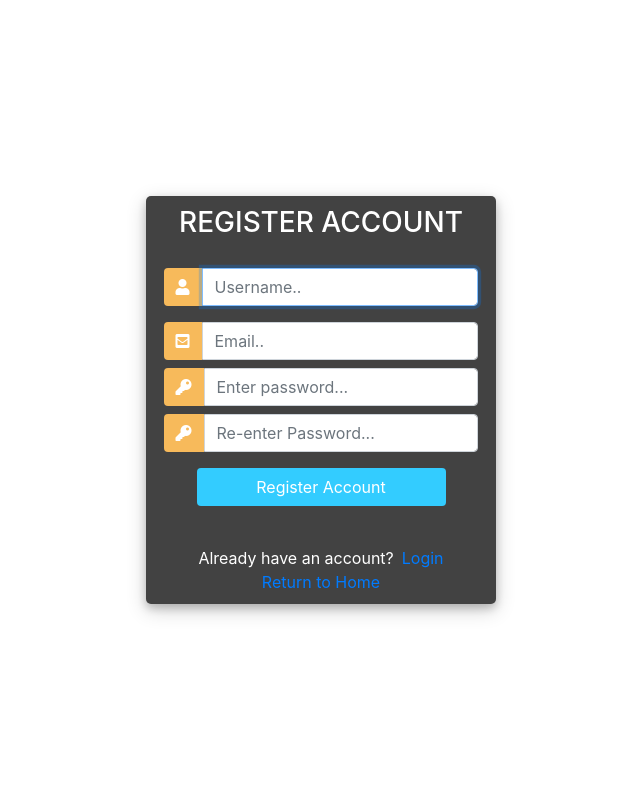
After one commit to MARK-AM/diseaseinformationminiproject, a Django app: page /register in a window 1280 px wide. The commit adds this page. Shown: the whole page, without its empty margins (319-959 px from the left). Run offline with Django 3.2, Linux system fonts and the light colour scheme; some libraries are stand-ins or nearby versions.

Commit message:
i changed

```diff
--- a/disinfo/home/admin.py
+++ b/disinfo/home/admin.py
@@ -1,7 +1,9 @@
 from django.contrib import admin
 from home.models import Contact
 from home.models import Info
+from home.models import News
 
 # Register your models here.
 admin.site.register(Contact)
 admin.site.register(Info)
+admin.site.register(News)
--- /dev/null
+++ b/disinfo/home/forms.py
@@ -0,0 +1,9 @@
+from django.forms import ModelForm
+from django.contrib.auth.forms import UserCreationForm
+from django.contrib.auth.models import User
+from django import forms
+
+class CreateUserform(UserCreationForm):
+    class Meta:
+        model=User
+        fields=['username','email','password1','password2']
--- a/disinfo/home/urls.py
+++ b/disinfo/home/urls.py
@@ -8,12 +8,16 @@ urlpatterns = [
     path('admin/', admin.site.urls),
     path('home',views.index,name="home"),
     path('',views.index,name="home"),
+    path('welcome',views.welcome,name="welcome"),
     path('contact',views.contact,name="Contact us"),
     path('about',views.about,name="About us"),
     path('submitcontact',views.submitcontact,name='submitted'),
     path('disease',views.disease,name="disease"),
     path('search',views.search,name="search"),
     path('home1',views.home1,name="home1"),
-    path('whatisdisease',views.whatisdisease,name="whatisdisease")
+    path('whatisdisease',views.whatisdisease,name="whatisdisease"),
+    path('login',views.loginPage,name="login"),
+    path('register',views.registerPage,name="register"),
+    path('logout',views.logoutUser,name="logout")
 
 ]+ static(settings.MEDIA_URL, document_root=settings.MEDIA_ROOT)
--- a/disinfo/home/views.py
+++ b/disinfo/home/views.py
@@ -1,12 +1,22 @@
-from django.shortcuts import render,HttpResponse
+from django.shortcuts import render,redirect
 from datetime import datetime
-from home.models import Contact
+from home.models import *
 from django.contrib import messages
-from home.models import Info
+from django.http import HttpResponse
+from django.contrib.auth.forms import UserCreationForm
+from home.forms import CreateUserform
+from django.contrib import messages
+from django.contrib.auth import authenticate,login,logout
 
 # Create your views here.
 def index(request):
-    return render(request,'home.html')
+   return render(request,'home.html')
+
+def welcome(request):
+    allnewss = News.objects.all()
+    param = {'allnewss': allnewss}
+    return render(request, 'welcome.html', param)
+
 def about(request):
     return render(request,'about.html')
 def contact(request):
@@ -43,3 +53,39 @@ def home1(request):
 
 def whatisdisease(request):
     return render(request,"whatisdisease.html")
+
+def registerPage(request):
+    if request.user.is_authenticated:
+        return redirect('welcome')
+    else:
+        form=CreateUserform()
+
+        if request.method=='POST':
+            form=CreateUserform(request.POST)
+            if form.is_valid():
+                form.save()
+                user=form.cleaned_data.get('username')
+                messages.success(request,'Account was created for '+ user)
+                return redirect('login')
+
+    context={'form':form}
+    return render(request,'register.html',context)
+
+def loginPage(request):
+    if request.method=="POST":
+        username=request.POST.get('username')
+        password=request.POST.get('password')
+
+        user=authenticate(request,username=username,password=password)
+
+        if user is not None:
+            login(request,user)
+            return redirect('welcome')
+        else:
+            messages.info(request,"Username OR Password is incorrect")
+    context={}
+    return render(request,'login.html',context)
+
+def logoutUser(request):
+    logout(request)
+    return redirect('login')
--- a/disinfo/templates/base.html
+++ b/disinfo/templates/base.html
@@ -19,9 +19,9 @@
 
   <div class="collapse navbar-collapse" id="navbarSupportedContent">
     <ul class="navbar-nav mr-auto">
-      <li class="nav-item active">
+      <!--<li class="nav-item active">
         <a class="nav-link" href="/home">Home <span class="sr-only">(current)</span></a>
-      </li>
+      </li>-->
       <li class="nav-item active">
         <a class="nav-link" href="/about">About us</a>
       </li>
@@ -35,6 +35,8 @@
     </form>
   </div>
 </nav>
+
+
     {% if messages%}
     {%for message in messages %}
     <div class="alert alert-{{message.tags}} alert-dismissible fade show my-0" role="alert">
--- /dev/null
+++ b/disinfo/templates/news.html
@@ -0,0 +1,5 @@
+{%extends 'base.html'%}
+{%block title%}Latest News{%endblock title%}
+{%block body%}
+
+{%endblock body%}
--- /dev/null
+++ b/disinfo/templates/register.html
@@ -0,0 +1,139 @@
+<html>
+
+<head>
+	<title>Login</title>
+	<link rel="stylesheet" href="https://stackpath.bootstrapcdn.com/bootstrap/4.1.3/css/bootstrap.min.css" integrity="sha384-MCw98/SFnGE8fJT3GXwEOngsV7Zt27NXFoaoApmYm81iuXoPkFOJwJ8ERdknLPMO" crossorigin="anonymous">
+	<script src="https://ajax.googleapis.com/ajax/libs/jquery/3.3.1/jquery.min.js"></script>
+	<link rel="stylesheet" href="https://use.fontawesome.com/releases/v5.6.1/css/all.css" integrity="sha384-gfdkjb5BdAXd+lj+gudLWI+BXq4IuLW5IT+brZEZsLFm++aCMlF1V92rMkPaX4PP" crossorigin="anonymous">
+
+	<style>
+		body,
+		html {
+			margin: 0;
+			padding: 0;
+			height: 100%;
+			background: #FFFFFF !important;
+		}
+		.user_card {
+			width: 350px;
+			margin-top: auto;
+			margin-bottom: auto;
+			background: #424242;
+			position: relative;
+			display: flex;
+			justify-content: center;
+			flex-direction: column;
+			padding: 10px;
+			box-shadow: 0 4px 8px 0 rgba(0, 0, 0, 0.2), 0 6px 20px 0 rgba(0, 0, 0, 0.19);
+			-webkit-box-shadow: 0 4px 8px 0 rgba(0, 0, 0, 0.2), 0 6px 20px 0 rgba(0, 0, 0, 0.19);
+			-moz-box-shadow: 0 4px 8px 0 rgba(0, 0, 0, 0.2), 0 6px 20px 0 rgba(0, 0, 0, 0.19);
+			border-radius: 5px;
+
+		}
+
+		.form_container {
+			margin-top: 20px;
+		}
+
+		#form-title{
+			color: #fff;
+		}
+		.login_btn {
+			width: 100%;
+			background: #33ccff !important;
+			color: white !important;
+		}
+		.login_btn:focus {
+			box-shadow: none !important;
+			outline: 0px !important;
+		}
+		.login_container {
+			padding: 0 2rem;
+		}
+		.input-group-text {
+			background: #f7ba5b !important;
+			color: white !important;
+			border: 0 !important;
+			border-radius: 0.25rem 0 0 0.25rem !important;
+		}
+		.input_user,
+		.input_pass:focus {
+			box-shadow: none !important;
+			outline: 0px !important;
+		}
+
+	</style>
+
+</head>
+<body>
+	<div class="container h-100">
+		<div class="d-flex justify-content-center h-100">
+			<div class="user_card">
+				<div class="d-flex justify-content-center">
+					<h3 id="form-title">REGISTER ACCOUNT</h3>
+				</div>
+				<div class="d-flex justify-content-center form_container">
+
+					<form method="POST" action="">
+                        {% csrf_token %}
+						<div class="input-group mb-3">
+							<div class="input-group-append">
+								<span class="input-group-text"><i class="fas fa-user"></i></span>
+							</div>
+							 {{form.username}}
+						</div>
+						<div class="input-group mb-2">
+							<div class="input-group-append">
+								<span class="input-group-text"><i class="fas fa-envelope-square"></i></span>
+							</div>
+							 {{form.email}}
+						</div>
+						<div class="input-group mb-2">
+							<div class="input-group-append">
+								<span class="input-group-text"><i class="fas fa-key"></i></span>
+							</div>
+							 {{form.password1}}
+						</div>
+						<div class="input-group mb-2">
+							<div class="input-group-append">
+								<span class="input-group-text"><i class="fas fa-key"></i></span>
+							</div>
+							{{form.password2}}
+						</div>
+
+				   		<div class="d-flex justify-content-center mt-3 login_container">
+				 			<input class="btn login_btn" type="submit" value="Register Account">
+				   		</div>
+					</form>
+				</div>
+				{{form.errors}}
+				<div class="mt-4">
+					<div class="d-flex justify-content-center links">
+                        <div id="form-title">Already have an account?</div> <a href="{% url 'login' %}" class="ml-2">Login</a>
+					</div>
+					<div class="d-flex justify-content-center links">
+	<a href="/home">Return to Home</a></div>
+				</div>
+				</div>
+			</div>
+		</div>
+	</div>
+	<script>
+						/* Because i didnt set placeholder values in forms.py they will be set here using vanilla Javascript
+		//We start indexing at one because CSRF_token is considered and input field
+		 */
+
+		//Query All input fields
+		var form_fields = document.getElementsByTagName('input')
+		form_fields[1].placeholder='Username..';
+		form_fields[2].placeholder='Email..';
+		form_fields[3].placeholder='Enter password...';
+		form_fields[4].placeholder='Re-enter Password...';
+
+
+		for (var field in form_fields){
+			form_fields[field].className += ' form-control'
+		}
+	</script>
+</body>
+</html>
```
Also changed, not shown: disinfo/home/models.py (+10 -0 lines), disinfo/templates/home.html (+15 -0 lines), disinfo/templates/login.html (added, +131 -0 lines), disinfo/templates/welcome.html (added, +82 -0 lines), disinfo/db.sqlite3, disinfo/home/media/coronavirus-live-news-latest-updates-india-china-us-death-count.jpg (added), disinfo/home/media/download_Is7VAvw.jpg (added), disinfo/home/migrations/0014_news.py (added), disinfo/home/migrations/0015_auto_20210106_1300.py (added), disinfo/home/migrations/0016_remove_news_link.py (added), disinfo/home/migrations/0017_news_link.py (added), disinfo/home/migrations/0018_news_img1.py (added), disinfo/templates/profile.html (added).
